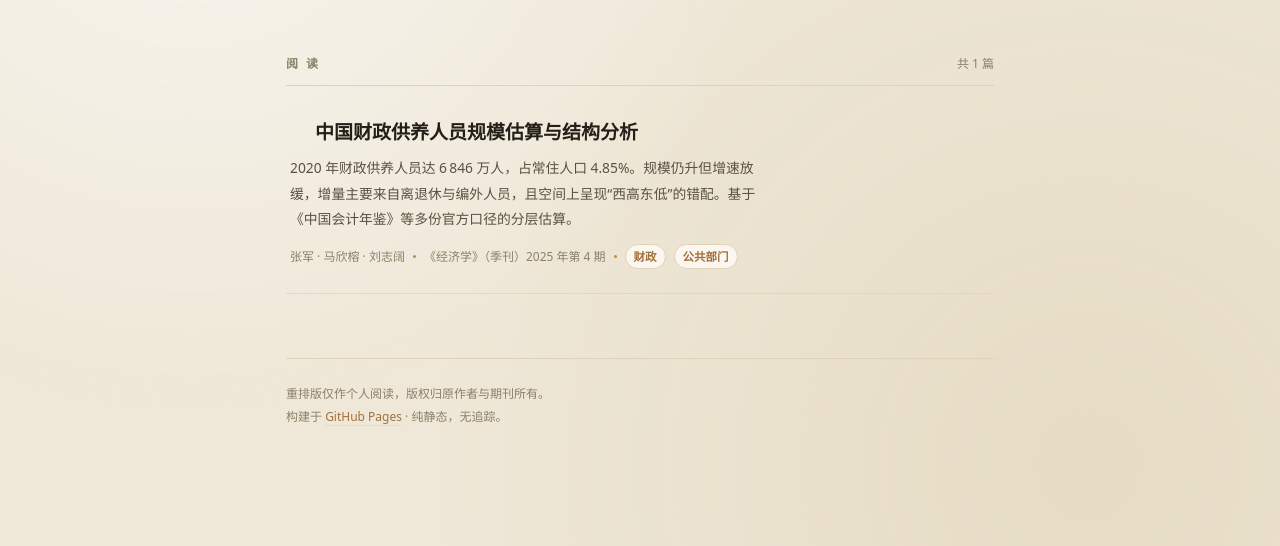
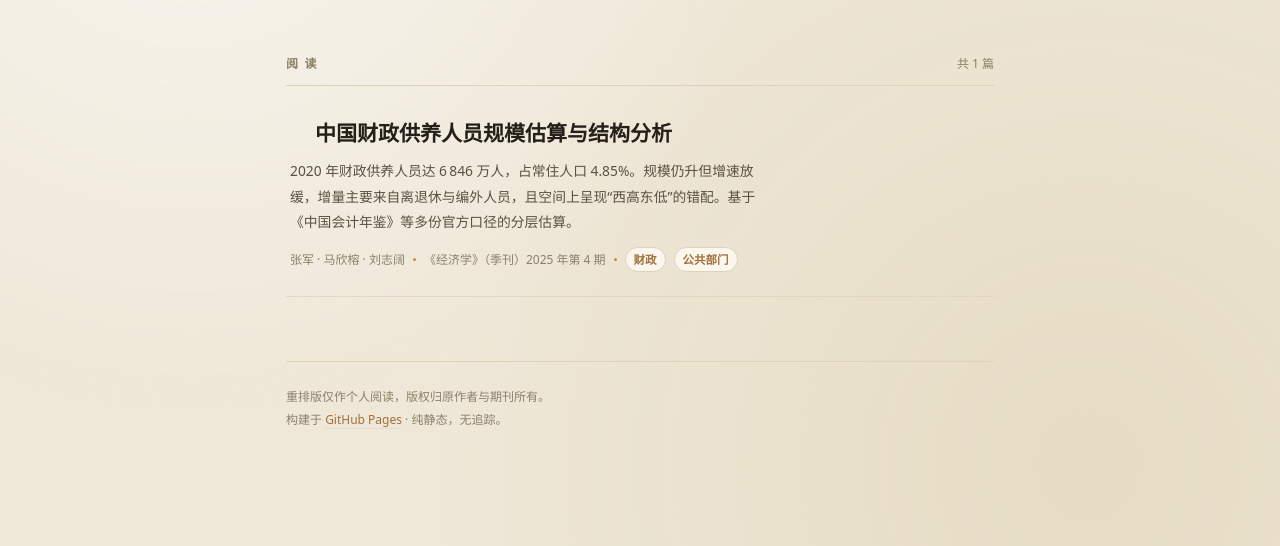
Before and after one commit to xinghee/xinghee.github.io, a plain HTML site: page index.html in a window 1280 px wide. Shown: the part 254-800 px from the top of the page. Drawn offline with Linux system fonts and the light colour scheme.

Commit message:
style: 首页条目标题加大、列表小标题收紧字距

```diff
--- a/index.html
+++ b/index.html
@@ -34,7 +34,7 @@ h1{font-size:clamp(30px,5vw,42px);margin:0 0 14px;font-weight:700;letter-spacing
   display:flex;align-items:baseline;justify-content:space-between;gap:12px;
   border-bottom:1px solid var(--line);padding-bottom:10px;margin:0 0 6px;
 }
-.list-head h2{font-size:12px;letter-spacing:.2em;color:var(--ink-3);font-weight:700;margin:0}
+.list-head h2{font-size:12px;letter-spacing:.14em;color:var(--ink-3);font-weight:700;margin:0}
 .count{font-size:12px;color:var(--ink-3);font-variant-numeric:tabular-nums}
 
 ul.entries{list-style:none;margin:0;padding:0}
@@ -45,7 +45,7 @@ ul.entries a{
 }
 ul.entries a:hover{padding-left:14px;background:linear-gradient(90deg,rgba(192,138,78,.09),transparent 70%)}
 .entry-title{
-  font-size:19px;font-weight:700;color:#241f18;line-height:1.5;margin-bottom:9px;
+  font-size:21px;font-weight:700;color:#241f18;line-height:1.5;margin-bottom:9px;
   display:flex;align-items:baseline;gap:10px;
 }
 .entry-title .arrow{color:var(--gold);font-size:15px;opacity:0;transform:translateX(-4px);transition:.18s;flex-shrink:0}
```
Also changed, not shown: 1 other file.
